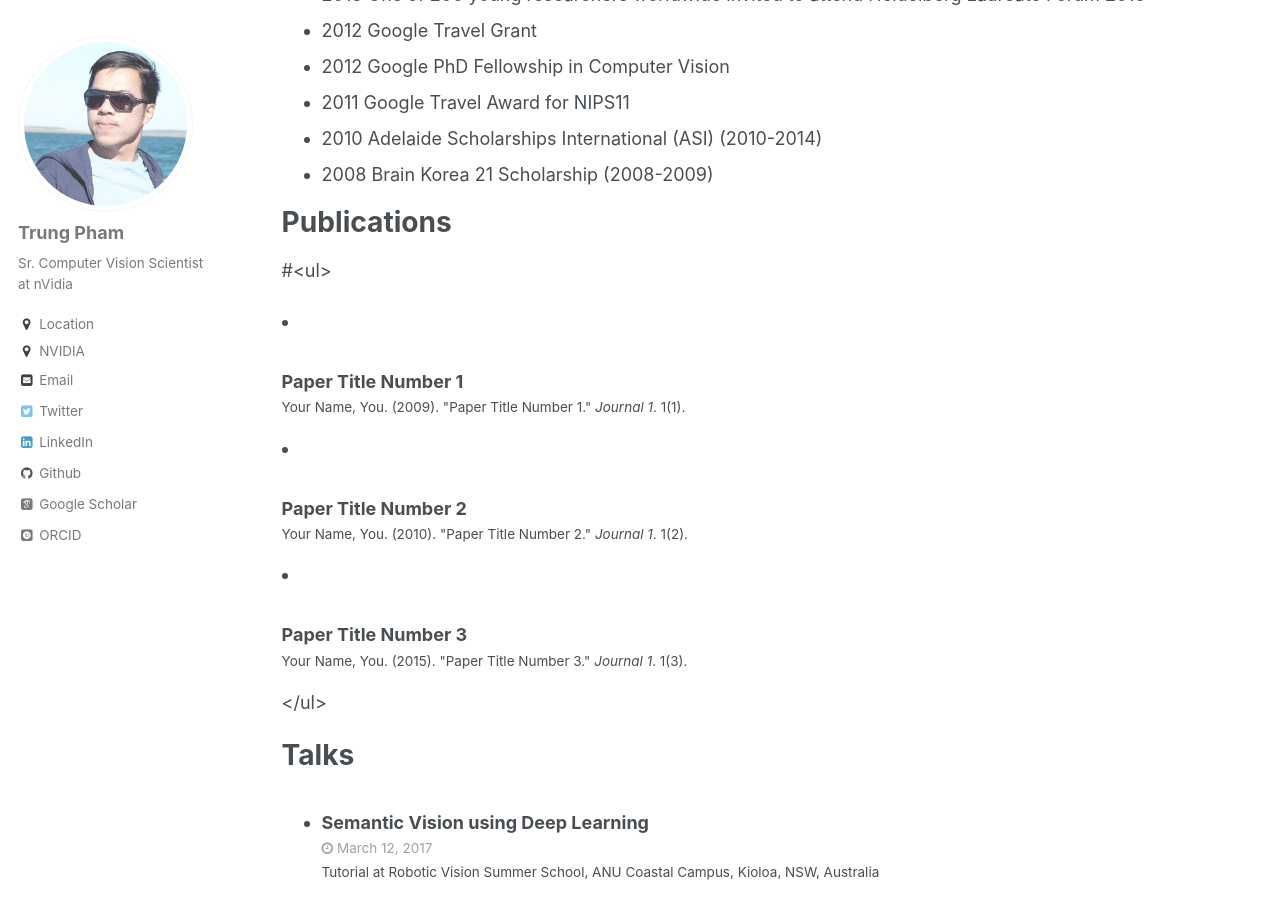
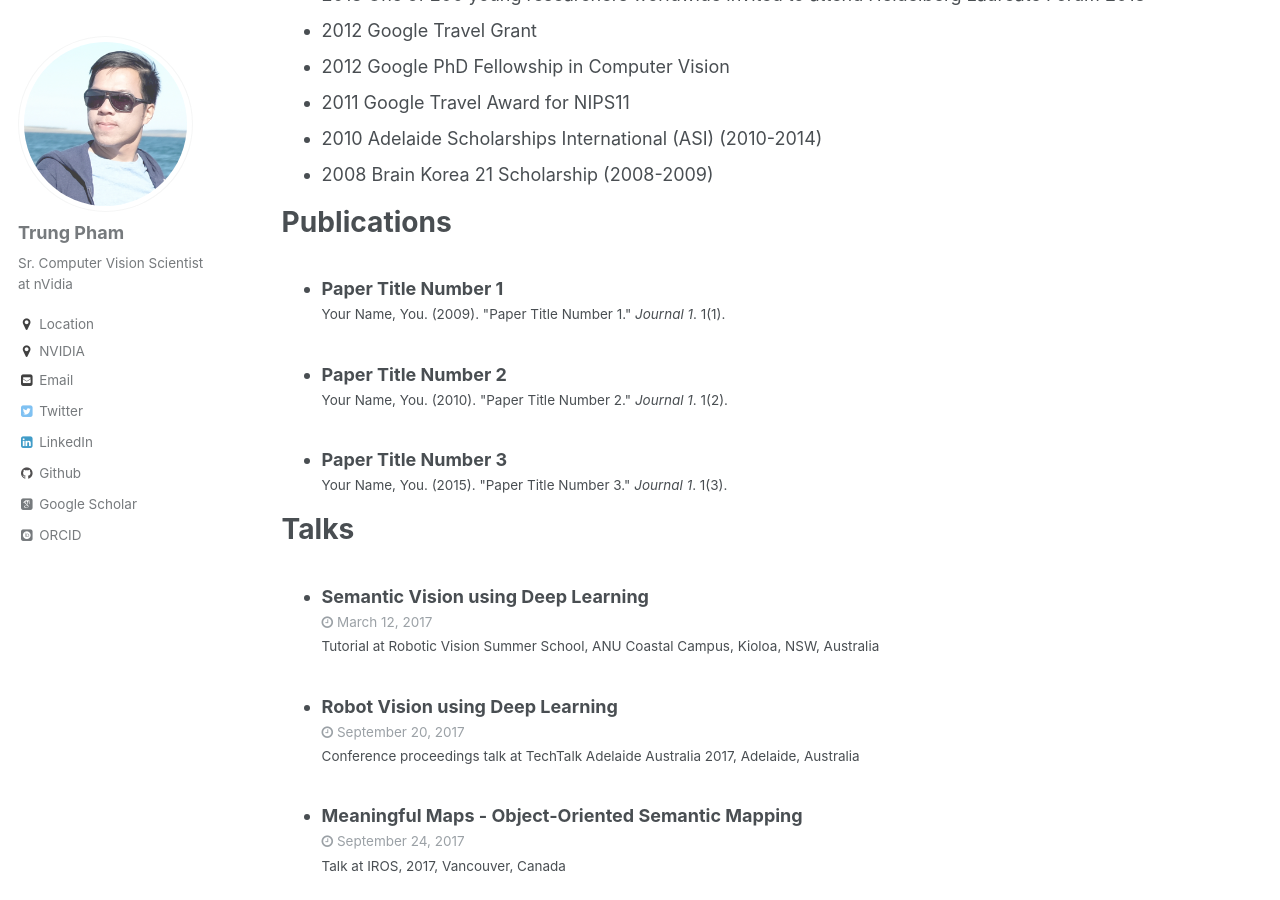
Before and after one commit to trungtpham/trungtpham.github.io, a Jekyll site: the page built from _pages/cv.md, in a window 1280 px wide and 900 px high, scrolled down 1001 px. Built offline with Jekyll 4.4.1, drawn with Linux system fonts in a browser that asks for light colours; some web fonts are replaced.

Commit message:
Update cv.md

```diff
--- a/_pages/cv.md
+++ b/_pages/cv.md
@@ -44,12 +44,17 @@ Awards
 
 Publications
 ======
-#<ul>{% for post in site.publications %} {% include archive-single-cv.html %} {% endfor %}</ul>
+<ul>
+  {% for post in site.publications %} {% include archive-single-cv.html %}
+  {% endfor %}
+</ul>
 
 Talks
 ======
-<ul>{% for post in site.talks %} {% include archive-single-talk-cv.html %} {% endfor %}</ul>
-
+<ul>
+  {% for post in site.talks %} {% include archive-single-talk-cv.html %}
+  {% endfor %}
+</ul>
 
 Reviewers
 ======
```
